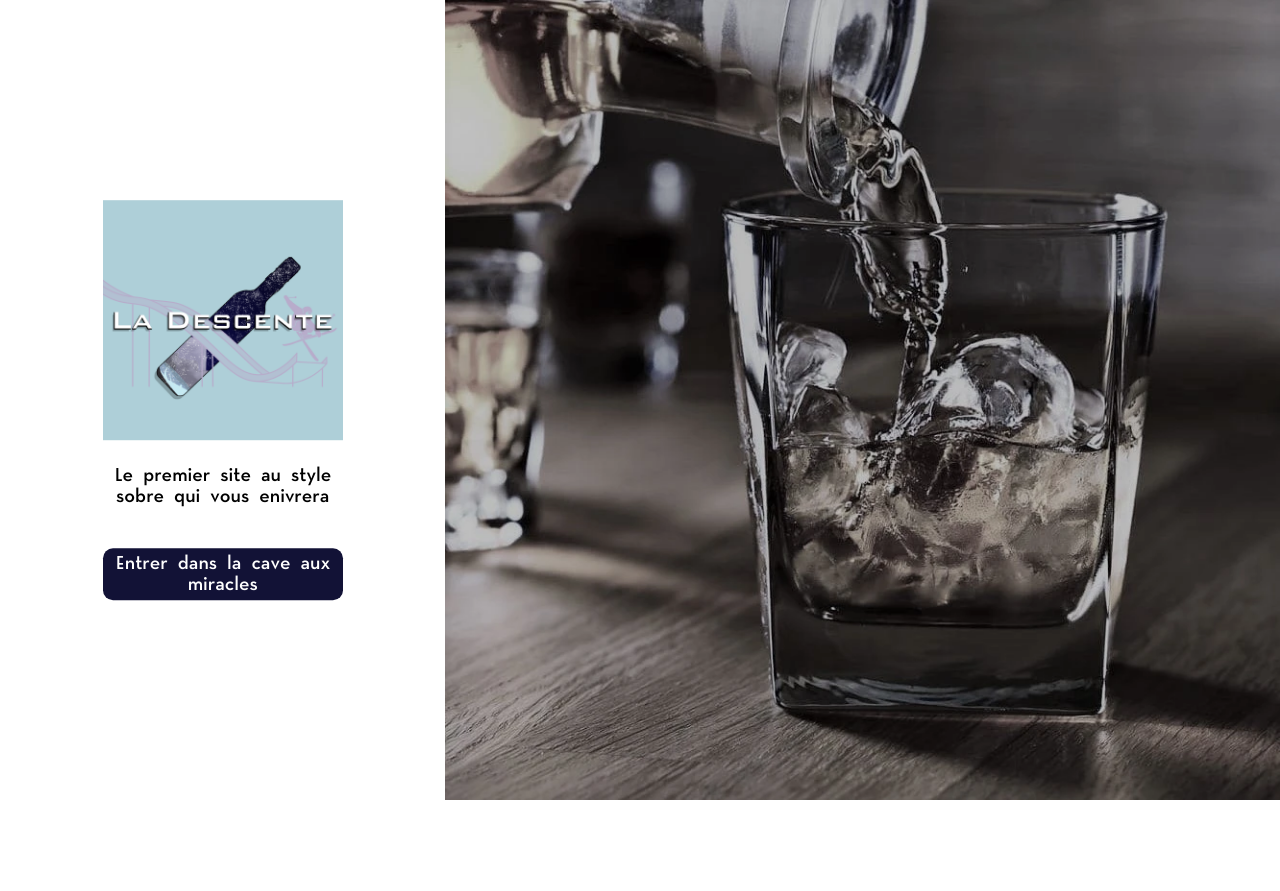
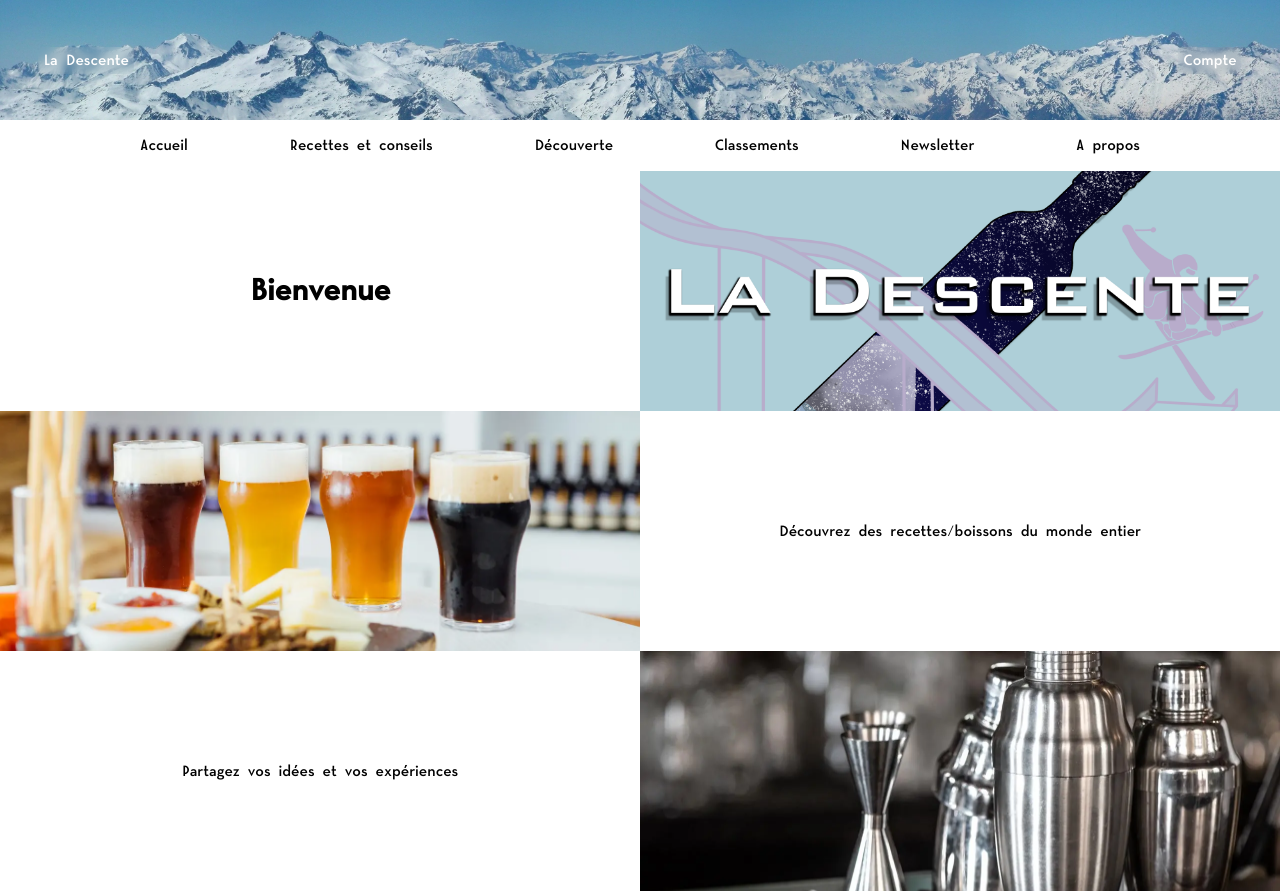
Before and after one commit to julesr0y/ladescente, a PHP site: page / in a window 1280 px wide. Before the commit the page ends 800 px from the top, so only its background shows below. Run offline with PHP 8.4, Linux system fonts and the light colour scheme; a stand-in replaces the project's code that opens the database connection.

Commit message:
Maj chemin d'acces

```diff
--- a/index.php
+++ b/index.php
@@ -1,25 +1,56 @@
+<?php
+session_start(); //demarrage de la session
+require_once 'php_files/fonctions.php'; //importation des fonctions
+verif_cookie(); //on vérifie si les cookies existent
+is_connected_global(); //on vérifie que l'utilisateur est connecté
+?>
 <!DOCTYPE html>
 <html lang="fr">
 <head>
-        <meta charset="utf-8">
-        <link rel="stylesheet" href="styles/accueil.css">
-        <link rel="icon" href="img/logo2.webp">
-        <meta name="description" content="Bienvenue sur La Descente, un site consacré aux recettes d'alcools créé dans le cadre d'un projet étudiant. Basé à Lille, France">
+    <meta charset="UTF-8">
+    <meta http-equiv="X-UA-Compatible" content="IE=edge">
     <meta name="viewport" content="width=device-witdh, initial-scale=1, maximum-scale=1">
-        <title>La descente</title>
+    <link rel="stylesheet" href="styles/index.css">
+    <link rel="stylesheet" href="styles/general/style_commun.css">
+    <link rel="icon" href="img/logo.ico">
+    <title>Accueil</title>
 </head>
 <body>
-  <div class="gauche">
-    <div class="texte">
-        <img class="logo" src="img/logo2.webp" alt="logo">
+    <header>
+        <a href="index.php">La Descente</a>
+        <?php
+        if(is_connected_global()){
+            $account_name = $_SESSION["watibuveur"]["genre"]." ".$_SESSION["watibuveur"]["nom"]." ".$_SESSION["watibuveur"]["prenom"];
+            echo "<a href='templates/page_compte.php'>$account_name</a>";
+        }
+        else{
+            echo "<a href='templates/connexion.php'>Compte</a>";
+        }
+        ?>
+    </header>
     <br>
-        <p>Le premier site au style sobre qui vous enivrera</p>
+    <nav>
+        <a href="index.php" class="accueil">Accueil</a>
+        <a href="templates/recettes.php" class="recettes">Recettes et conseils</a>
+        <a href="templates/decouvertes.php" class="decouverte">Découverte</a>
+        <a href="templates/classements.php" class="classements">Classements</a>
+        <a href="templates/newsletter.php" class="newsletter">Newsletter</a>
+        <a href="templates/a_propos.php" class="a_propos">A propos</a>
+    </nav>
     <br>
-        <div class="bouton">
-            <a href="templates/accueil_presentation.php">Entrer dans la cave aux miracles</a>
+    <main><!--contenu principal, placé avec grid-->
+        <div class="txt1">
+            <h1>Bienvenue</h1>
         </div>
+        <div class="img1"></div>
+        <div class="img2"></div>
+        <div class="txt2">
+            <p>Découvrez des recettes/boissons du monde entier</p>
         </div>
+        <div class="txt3">
+            <p>Partagez vos idées et vos expériences</p>
         </div>
-  <img src="img/alcool.webp" alt="alcool" class="droite">
+        <div class="img3"></div>
+    </main>
 </body>
 </html>
--- a/struct_files/header_menu.php
+++ b/struct_files/header_menu.php
@@ -1,5 +1,5 @@
 <header>
-    <a href="index.php">La Descente</a>
+    <a href="../index.php">La Descente</a>
     <?php
     if(is_connected_global()){
         $account_name = $_SESSION["watibuveur"]["genre"]." ".$_SESSION["watibuveur"]["nom"]." ".$_SESSION["watibuveur"]["prenom"];
@@ -12,7 +12,7 @@
 </header>
 <br>
 <nav>
-    <a href="index.php" class="accueil">Accueil</a>
+    <a href="../index.php" class="accueil">Accueil</a>
     <a href="recettes.php" class="recettes">Recettes et conseils</a>
     <a href="decouvertes.php" class="decouverte">Découverte</a>
     <a href="classements.php" class="classements">Classements</a>
--- a/struct_files/menu.html
+++ b/struct_files/menu.html
@@ -1,6 +1,6 @@
 <br>
 <nav>
-    <a href="index.php" class="accueil">Accueil</a>
+    <a href="../index.php" class="accueil">Accueil</a>
     <a href="recettes.php" class="recettes">Recettes et conseils</a>
     <a href="decouvertes.php" class="decouverte">Découverte</a>
     <a href="classements.php" class="classements">Classements</a>
--- a/templates/a_propos.php
+++ b/templates/a_propos.php
@@ -12,7 +12,7 @@ is_connected_global(); //on vérifie que l'utilisateur est connecté
     <meta name="viewport" content="width=device-witdh, initial-scale=1, maximum-scale=1">
     <link rel="stylesheet" href="../styles/a_propos.css">
     <link rel="stylesheet" href="../styles/general/style_commun.css">
-    <link rel="icon" href="../img/logo2.webp">
+    <link rel="icon" type="image/x-icon" href="../img/logo.ico">
     <title>A Propos</title>
 </head>
 <body>
--- a/templates/accueil_presentation.php
+++ b/templates/accueil_presentation.php
@@ -12,7 +12,7 @@ is_connected_global(); //on vérifie que l'utilisateur est connecté
     <meta name="viewport" content="width=device-witdh, initial-scale=1, maximum-scale=1">
     <link rel="stylesheet" href="../styles/accueil_presentation.css">
     <link rel="stylesheet" href="../styles/general/style_commun.css">
-    <link rel="icon" href="../img/logo2.webp">
+    <link rel="icon" type="image/x-icon" href="../img/logo.ico">
     <title>Présentation</title>
 </head>
 <body>
--- a/templates/admin/administration.php
+++ b/templates/admin/administration.php
@@ -14,12 +14,12 @@ is_admin(); //on vérifie que l'utilisateur soit un admin
     <meta name="viewport" content="width=device-witdh, initial-scale=1, maximum-scale=1">
     <link rel="stylesheet" href="../../styles/administration.css">
     <link rel="stylesheet" href="../../styles/general/style_commun.css">
-    <link rel="icon" href="../../img/logo2.webp">
+    <link rel="icon" type="image/x-icon" href="../../img/logo.ico">
     <title>Administration</title>
 </head>
 <body>
     <header>
-        <a href="../index.php">La Descente - Admin</a>
+        <a href="../../index.php">La Descente - Admin</a>
         <a href="../page_compte.php">Retour au site</a>
     </header>
     <br>
--- a/templates/admin/approve_recipe.php
+++ b/templates/admin/approve_recipe.php
@@ -14,12 +14,12 @@ is_admin(); //on vérifie que l'utilisateur soit un admin
     <meta name="viewport" content="width=device-witdh, initial-scale=1, maximum-scale=1">
     <link rel="stylesheet" href="../../styles/approve_recipe.css">
     <link rel="stylesheet" href="../../styles/general/style_commun.css">
-    <link rel="icon" href="../../img/logo2.webp">
+    <link rel="icon" type="image/x-icon" href="../../img/logo.ico">
     <title>Administration - Recettes à approuver</title>
 </head>
 <body>
     <header>
-        <a href="../index.php">La Descente - Admin</a>
+        <a href="../../index.php">La Descente - Admin</a>
         <a href="administration.php">Retour</a>
     </header>
     <br>
--- a/templates/admin/newsletter_management.php
+++ b/templates/admin/newsletter_management.php
@@ -14,12 +14,12 @@ is_admin(); //on vérifie que l'utilisateur soit un admin
     <meta name="viewport" content="width=device-witdh, initial-scale=1, maximum-scale=1">
     <link rel="stylesheet" href="../../styles/r_n_management.css">
     <link rel="stylesheet" href="../../styles/general/style_commun.css">
-    <link rel="icon" href="../../img/logo2.webp">
+    <link rel="icon" type="image/x-icon" href="../../img/logo.ico">
     <title>Administration - Newsletter</title>
 </head>
 <body>
     <header>
-        <a href="../index.php">La Descente - Admin</a>
+        <a href="../../index.php">La Descente - Admin</a>
         <a href="administration.php">Retour</a>
     </header>
     <br>
--- a/templates/admin/recipes_management.php
+++ b/templates/admin/recipes_management.php
@@ -14,12 +14,12 @@ is_admin(); //on vérifie que l'utilisateur soit un admin
     <meta name="viewport" content="width=device-witdh, initial-scale=1, maximum-scale=1">
     <link rel="stylesheet" href="../../styles/r_n_management.css">
     <link rel="stylesheet" href="../../styles/general/style_commun.css">
-    <link rel="icon" href="../../img/logo2.webp">
+    <link rel="icon" type="image/x-icon" href="../../img/logo.ico">
     <title>Administration - Recettes</title>
 </head>
 <body>
     <header>
-        <a href="../index.php">La Descente - Admin</a>
+        <a href="../../index.php">La Descente - Admin</a>
         <a href="administration.php">Retour</a>
     </header>
     <br>
--- a/templates/ajout_recette.php
+++ b/templates/ajout_recette.php
@@ -13,7 +13,7 @@ $id_user = get_user_id(); //on récupère l'id de l'utilisateur pour le définir
     <meta name="viewport" content="width=device-witdh, initial-scale=1, maximum-scale=1">
     <link rel="stylesheet" href="../styles/ajout_recette.css">
     <link rel="stylesheet" href="../styles/general/style_commun.css">
-    <link rel="icon" href="../img/logo2.webp">
+    <link rel="icon" type="image/x-icon" href="../img/logo.ico">
     <title>Proposer une recette</title>
 </head>
 <body>
--- a/templates/classements.php
+++ b/templates/classements.php
@@ -12,7 +12,7 @@ is_connected_global(); //on vérifie que l'utilisateur est connecté
     <meta name="viewport" content="width=device-witdh, initial-scale=1, maximum-scale=1">
     <link rel="stylesheet" href="../styles/classements.css">
     <link rel="stylesheet" href="../styles/general/style_commun.css">
-    <link rel="icon" href="../img/logo2.webp">
+    <link rel="icon" type="image/x-icon" href="../img/logo.ico">
     <title>Classements</title>
 </head>
 <body>
--- a/templates/conditions.php
+++ b/templates/conditions.php
@@ -12,7 +12,7 @@ is_connected_global(); //on vérifie que l'utilisateur est connecté
     <meta name="viewport" content="width=device-witdh, initial-scale=1, maximum-scale=1">
     <link rel="stylesheet" href="../styles/conditions.css">
     <link rel="stylesheet" href="../styles/general/style_commun.css">
-    <link rel="icon" href="../img/logo2.webp">
+    <link rel="icon" type="image/x-icon" href="../img/logo.ico">
     <title>Conditions</title>
 </head>
 <body>
--- a/templates/connexion.php
+++ b/templates/connexion.php
@@ -19,7 +19,7 @@ is_connected_connexion_inscription(); //on vérifie que l'utilisateur ne soit pa
 </head>
 <body>
     <header>
-        <a href="index.php">La Descente</a>
+        <a href="../index.php">La Descente</a>
         <a href="connexion.php">Compte</a>
     </header>
     <?php require_once '../struct_files/menu.html'; ?>
--- a/templates/decouvertes.php
+++ b/templates/decouvertes.php
@@ -12,7 +12,7 @@ is_connected_global(); //on vérifie que l'utilisateur est connecté
     <meta name="viewport" content="width=device-witdh, initial-scale=1, maximum-scale=1">
     <link rel="stylesheet" href="../styles/decouvertes.css">
     <link rel="stylesheet" href="../styles/general/style_commun.css">
-    <link rel="icon" href="../img/logo2.webp">
+    <link rel="icon" type="image/x-icon" href="../img/logo.ico">
     <title>Découvertes</title>
 </head>
 <body>
--- a/templates/inscription.php
+++ b/templates/inscription.php
@@ -96,7 +96,7 @@ is_connected_connexion_inscription(); //on vérifie que l'utilisateur ne soit pa
 </head>
 <body>
     <header>
-        <a href="index.php">La Descente</a>
+        <a href="../index.php">La Descente</a>
         <a href="connexion.php">Compte</a>
     </header>
     <?php require_once '../struct_files/menu.html'; ?>
--- a/templates/modifier_compte.php
+++ b/templates/modifier_compte.php
@@ -32,7 +32,7 @@ catch(Exception $e){ //en cas d'erreur
     <link rel="stylesheet" href="../styles/general/style_commun.css">
     <link rel="stylesheet" href="../styles/compte.css">
     <link rel="stylesheet" href="../styles/modifier_compte.css">
-    <link rel="icon" href="../img/logo2.webp">
+    <link rel="icon" type="image/x-icon" href="../img/logo.ico">
     <title>Modifier le compte</title>
 </head>
 <body>
--- a/templates/newsletter.php
+++ b/templates/newsletter.php
@@ -12,7 +12,7 @@ is_connected_global(); //on vérifie que l'utilisateur est connecté
     <meta name="viewport" content="width=device-witdh, initial-scale=1, maximum-scale=1">
     <link rel="stylesheet" href="../styles/compte.css">
     <link rel="stylesheet" href="../styles/general/style_commun.css">
-    <link rel="icon" href="../img/logo2.webp">
+    <link rel="icon" type="image/x-icon" href="../img/logo.ico">
     <title>Newsletter</title>
 </head>
 <body>
--- a/templates/page_compte.php
+++ b/templates/page_compte.php
@@ -12,12 +12,12 @@ is_connected_pagecompte(); //on vérifie que l'utilisateur est connecté
     <meta name="viewport" content="width=device-witdh, initial-scale=1, maximum-scale=1">
     <link rel="stylesheet" href="../styles/page_compte.css">
     <link rel="stylesheet" href="../styles/general/style_commun.css">
-    <link rel="icon" href="../img/logo2.webp">
+    <link rel="icon" type="image/x-icon" href="../img/logo.ico">
     <title>Mon compte</title>
 </head>
 <body>
 <header>
-        <a href="index.php">La Descente</a>
+        <a href="../index.php">La Descente</a>
         <?php
             $account_name = $_SESSION["watibuveur"]["genre"]." ".$_SESSION["watibuveur"]["nom"]." ".$_SESSION["watibuveur"]["prenom"];
             echo "<a href='page_compte.php'>$account_name</a>";
--- a/templates/recettes.php
+++ b/templates/recettes.php
@@ -12,7 +12,7 @@ is_connected_global(); //on vérifie que l'utilisateur est connecté
     <meta name="viewport" content="width=device-witdh, initial-scale=1, maximum-scale=1">
     <link rel="stylesheet" href="../styles/recettes.css">
     <link rel="stylesheet" href="../styles/general/style_commun.css">
-    <link rel="icon" href="../img/logo2.webp">
+    <link rel="icon" type="image/x-icon" href="../img/logo.ico">
     <title>Recettes</title>
 </head>
 <body>
```
Also changed, not shown: templates/index.php (deleted, +0 -35 lines). Lines whose indentation alone changed are shown as unchanged.
